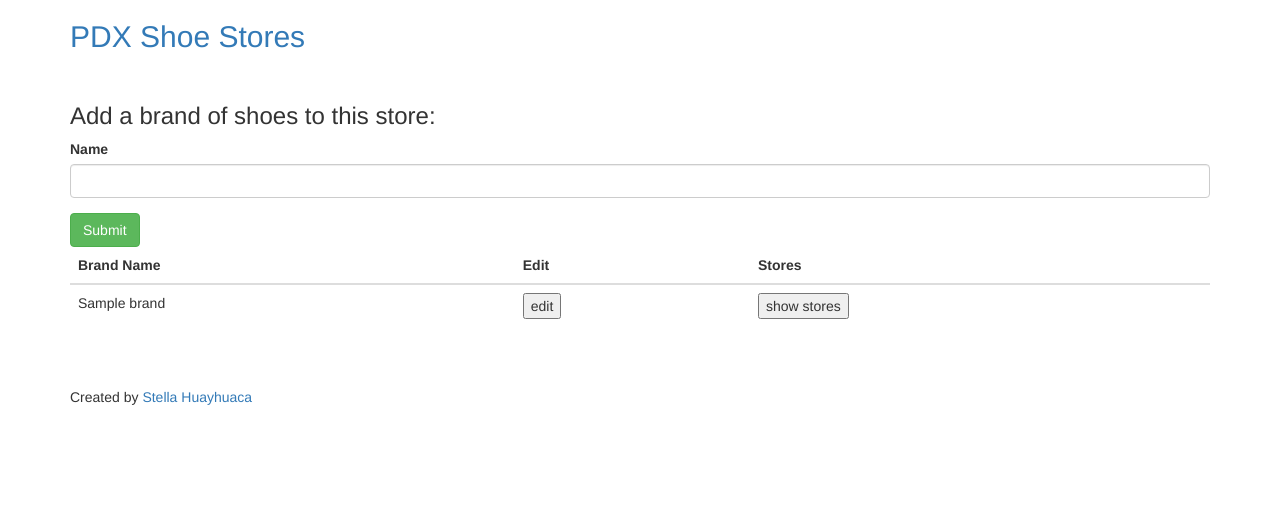
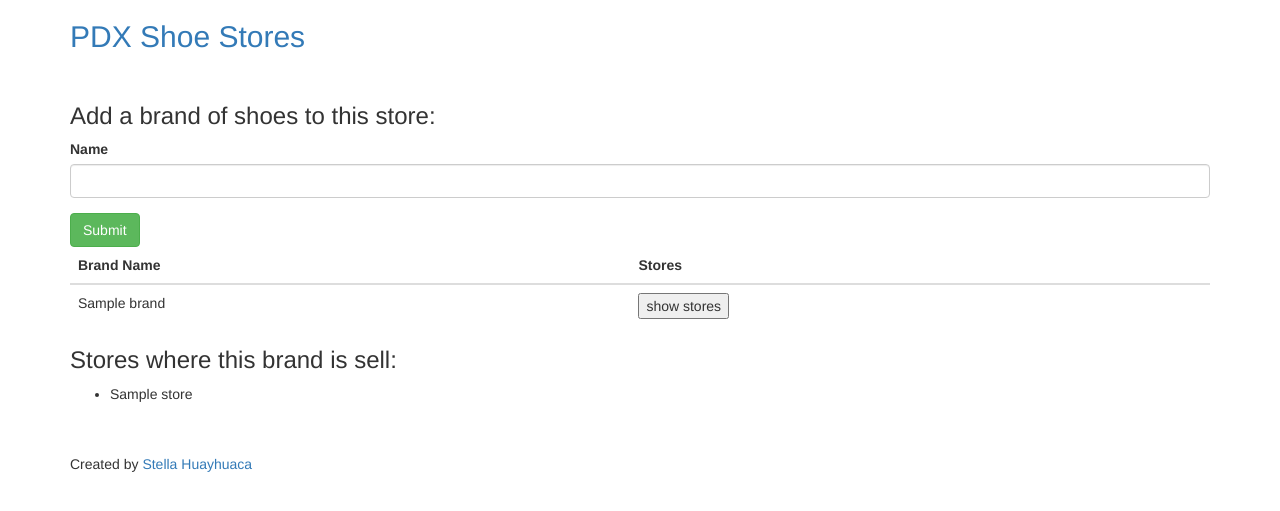
Before and after one commit to uturunku1/shoe-store, a PHP site: template views/brand.html.twig in a window 1280 px wide. Shown: the top 511 px of the page. Run offline with PHP 8.4, Linux system fonts and the light colour scheme; the template is opened without the code that fills it: most values are stand-ins (such as "Sample title", 1, 10 or a date in 2020); some libraries are stand-ins or nearby versions.

Commit message:
add silex for Brand class

```diff
--- a/src/Store.php
+++ b/src/Store.php
@@ -75,7 +75,6 @@
     {
       $GLOBALS['DB']->exec("INSERT INTO stores_brands (store_id, brand_id) VALUES({$this->getId()},{$brand->getId()});");
     }
-
     function getbrands()
     {
       $returned_brands = $GLOBALS['DB']->query("SELECT brands.* FROM stores JOIN stores_brands ON (stores_brands.store_id= stores.id) JOIN brands ON(stores_brands.brand_id= brands.id) WHERE stores.id={$this->getId()};");
--- a/views/brand.html.twig
+++ b/views/brand.html.twig
@@ -1,40 +1,28 @@
 {% extends 'base.html.twig' %}
 
 {% block page %}
-
+    <h2><u>{{store.getName}}</u></h2>
     <h3>Add a brand of shoes to this store:</h3>
 
-    <form action='/post/brand' method='post'>
+    <form action='/post/brand/{{store.getId}}' method='post'>
         <div class='form-group'>
             <label for='name'>Name</label>
             <input required type='text' name='name' class='form-control'>
         </div>
         <button type='submit' class='btn btn-success'>Submit</button>
     </form>
-
     {%if brands is not empty%}
     <table class="table">
       <thead>
         <th>Brand Name</th>
-        <th>Edit</th>
         <th>Stores</th>
       </thead>
       <tbody>
         {%for brand in brands%}
         <tr>
-          {%if edit_brand_id== brand.getId%}
-          <form action="/patch/brand" method="post">
-            <input name="_method" value="patch" hidden>
-            <td><input type="text" name="new_name" value="{{brand.getName}}"></td>
-            <td><button type="submit">save</button></td>
-          </form>
-          {%else%}
           <td>{{brand.getName}}</td>
-          <td><form action="/get/brand/{{brand.getId}}/edit" method="get">
-            <button type="submit" name="edit">edit</button>
-          </form></td>
-          {%endif%}
-          <td><form action="/post/stores{{brand.getId}}" method="post">
+          <td><form action="/stores/{{store.getId}}" method="post">
+            <input type="hidden" name="brand_id" value="{{brand.getId}}">
             <button type="submit">show stores</button>
           </form></td>
 
@@ -42,6 +30,15 @@
         {%endfor%}
       </tbody>
     </table>
+    {%endif%}
 
+    {% if stores is not empty%}
+    <h3>Stores where this brand is sell:</h3>
+    {%for store in stores%}
+    <ul>
+      <li>{{store.getName}}</li>
+    </ul>
+    {%endfor%}
     {%endif%}
+
   {% endblock %}
--- a/views/index.html.twig
+++ b/views/index.html.twig
@@ -58,7 +58,9 @@
                         </td>
                         </td>
                         <td>
-                          <a href="/brand">Check brands</a>
+                          <form action="/brands/{{store.getId}}" method="get">
+                            <button type="submit">Check brands</button>
+                          </form>
                         </td>
                     </tr>
                 {% endfor %}
```
Also changed, not shown: app/app.php (+25 -9 lines).
